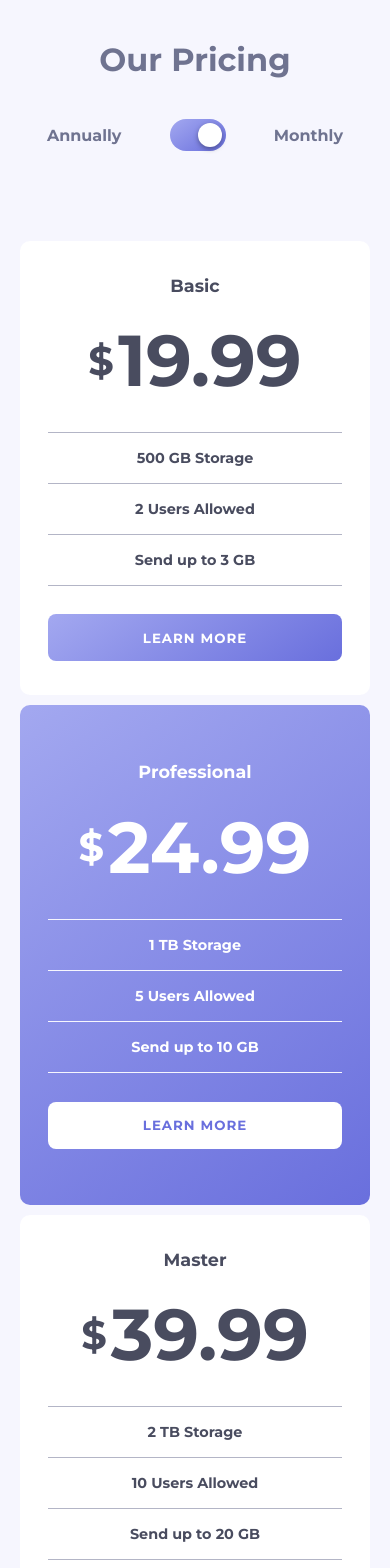
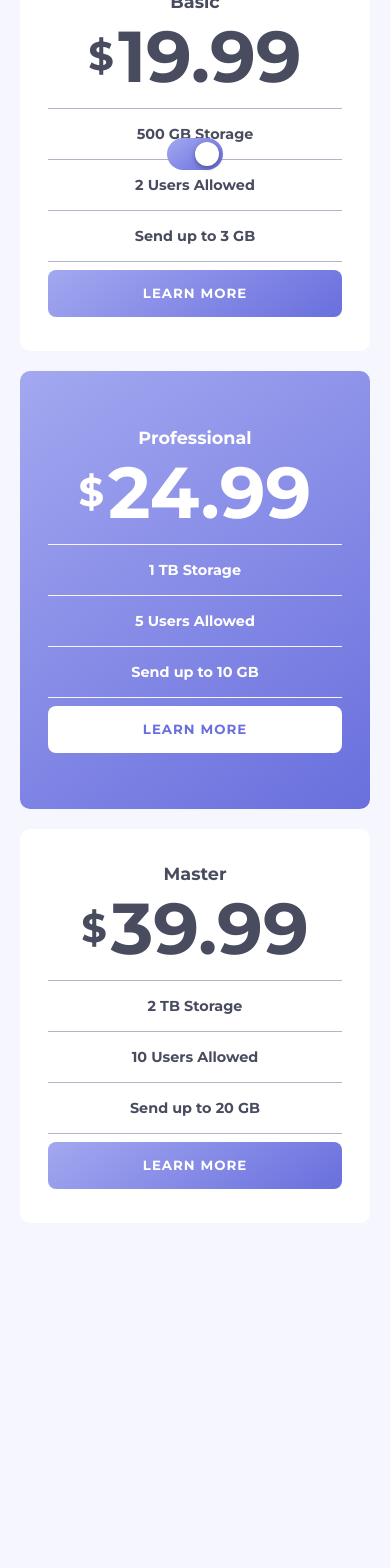
Before and after one commit to AlainPrevot/PricingComponent, a React (Vite) app: page / in a window 390 px wide. Shown: the top 1568 px of the page. After the commit the page ends 1223 px from the top, so only its background shows below. Built offline with nearby package versions, Linux system fonts and the light colour scheme.

Commit message:
inicio prueba map

```diff
--- a/src/Components/App.jsx
+++ b/src/Components/App.jsx
@@ -1,8 +1,8 @@
-import { Card } from './Card';
 import '../Sass/App.sass';
 import { Title } from './Title';
 import { Checkbox } from './Checkbox';
 import { useState } from 'react';
+import { ContainerCard } from './ContainerCard';
 
 export const App = () => {
 	const [plan, setPlan] = useState('monthly');
@@ -24,35 +24,7 @@ export const App = () => {
 		>
 			<Title title={'Our Pricing'} />
 			<Checkbox onMode={TypePlan} />
-			<div className='prueba'>
-				<Card
-					title={'Basic'}
-					pricing={19.99}
-					storage={500}
-					memory={3}
-					users={2}
-					theme={'secundary'}
-					plane={plan}
-				/>
-				<Card
-					title={'Professional'}
-					pricing={24.99}
-					storage={1}
-					memory={10}
-					users={5}
-					theme={'primary'}
-					plane={plan}
-				/>
-				<Card
-					title={'Master'}
-					pricing={39.99}
-					storage={2}
-					memory={20}
-					users={10}
-					theme={'secundary'}
-					plane={plan}
-				/>
-			</div>
+			<ContainerCard plan={plan} />
 		</div>
 	);
 };
--- /dev/null
+++ b/src/Components/ContainerCard.jsx
@@ -0,0 +1,41 @@
+import '../Sass/ContainerCard.sass';
+import { Card } from './Card';
+import PropTypes from 'prop-types';
+
+export const ContainerCard = ({ plan }) => {
+	return (
+		<div className='container'>
+			<Card
+				title={'Basic'}
+				pricing={19.99}
+				storage={500}
+				memory={3}
+				users={2}
+				theme={'secundary'}
+				plane={plan}
+			/>
+			<Card
+				title={'Professional'}
+				pricing={24.99}
+				storage={1}
+				memory={10}
+				users={5}
+				theme={'primary'}
+				plane={plan}
+			/>
+			<Card
+				title={'Master'}
+				pricing={39.99}
+				storage={2}
+				memory={20}
+				users={10}
+				theme={'secundary'}
+				plane={plan}
+			/>
+		</div>
+	);
+};
+
+ContainerCard.propTypes = {
+	plan: PropTypes.string,
+};
--- a/src/Sass/App.sass
+++ b/src/Sass/App.sass
@@ -1,18 +1,3 @@
-
-.Card:nth-child(2)
-    height: 500px
-    padding: 56px 28px
-    // background: linear-gradient(145deg, hsl(236, 72%, 79%), hsl(237, 63%, 64%))
-    // color: white
-    // button
-    //     background: white
-    //     color: hsl(237, 63%, 64%)
-
-.prueba
-    display: flex
-    align-items: center
-    justify-content: center
-    height: 100%
 
 @media only screen and (max-width:1000px)
 
@@ -23,12 +8,3 @@
 
     .cuerpo
         height: 100vh
-
-    .prueba
-        display: flex
-        flex-direction: column
-        // height: 100%
-        display: block
-
-    .Card:nth-child(3)
-        margin-bottom: 100px
--- /dev/null
+++ b/src/Sass/ContainerCard.sass
@@ -0,0 +1,17 @@
+.container
+    align-items: center
+    display: flex
+    height: 100%
+    justify-content: center
+    width: 100%
+
+.Card:nth-child(2)
+    height: 500px
+    padding: 56px 28px
+
+@media only screen and (max-width:1000px)
+    .container
+        // height: 100%
+        display: block
+        display: flex
+        flex-direction: column
```
